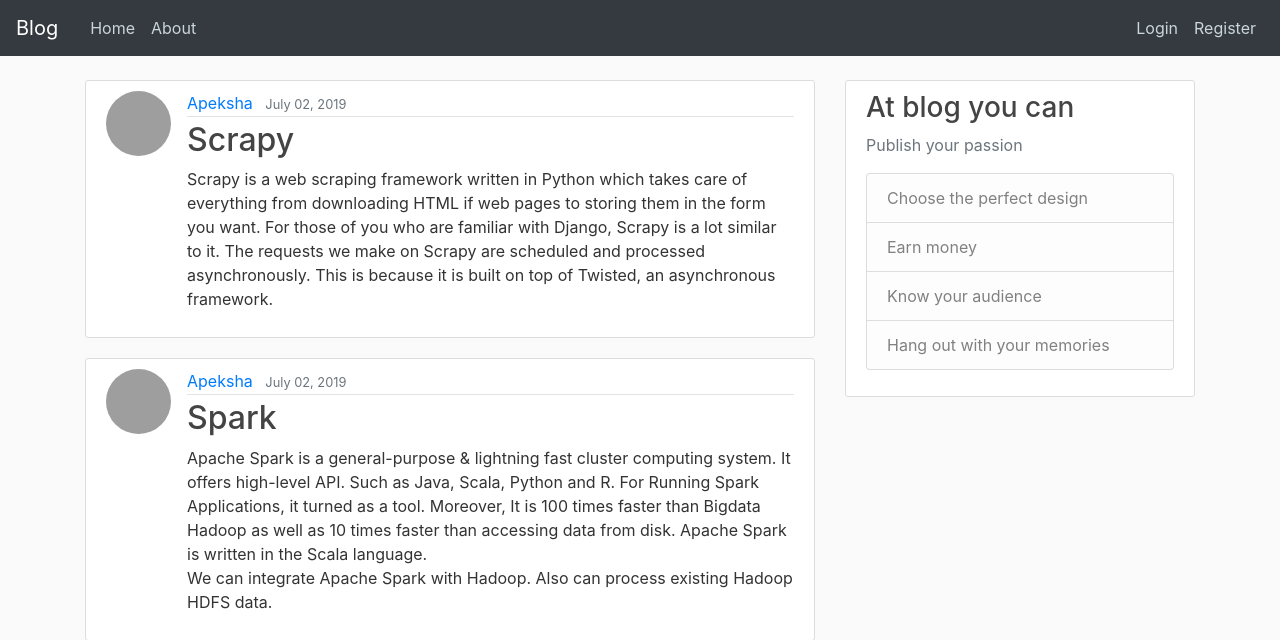
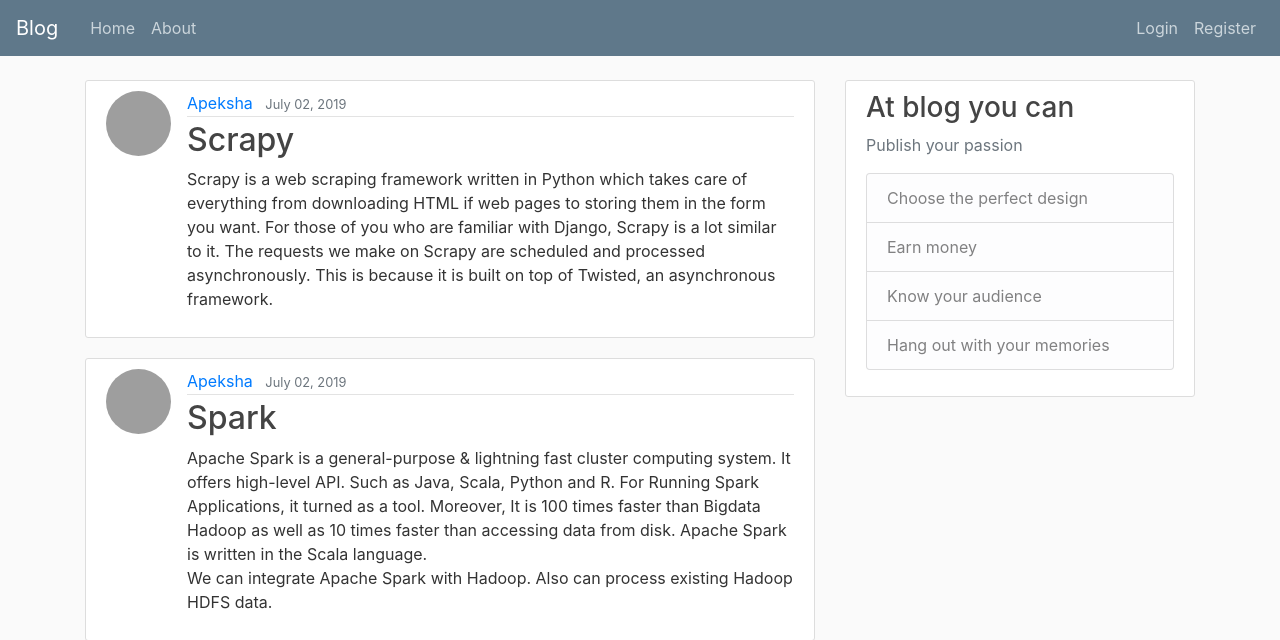
Before and after one commit to apekshasansare/blog_website, a Django app: page / in a window 1280 px wide. Shown: the top 640 px of the page. Run offline with Django 3.2, Linux system fonts and the light colour scheme; data comes from the database, SQL or seed files in the repository; some libraries are stand-ins or nearby versions; grey boxes are pictures that could not be loaded.

Commit message:
Change in navbar

```diff
--- a/blog/templates/blog/base.html
+++ b/blog/templates/blog/base.html
@@ -21,7 +21,7 @@
 </head>
 <body>
     <header class="site-header">
-      <nav class="navbar navbar-expand-sm navbar-dark bg-dark fixed-top">
+      <nav class="navbar navbar-expand-sm navbar-dark bg-steel fixed-top">
 
           <a class="navbar-brand mr-4" href="{% url 'blog-home' %}">Blog</a>
           <button class="navbar-toggler" type="button" data-toggle="collapse" data-target="#navbarToggle" aria-controls="navbarToggle" aria-expanded="false" aria-label="Toggle navigation">
```
